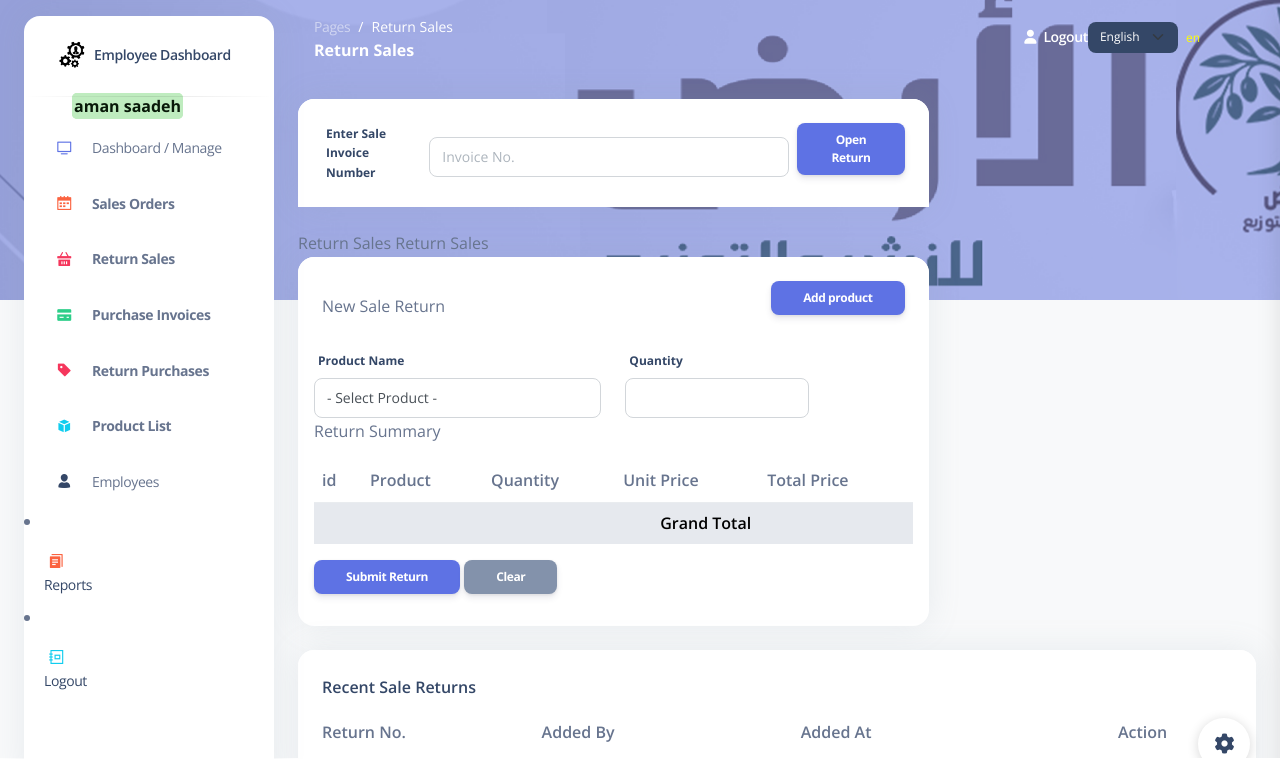
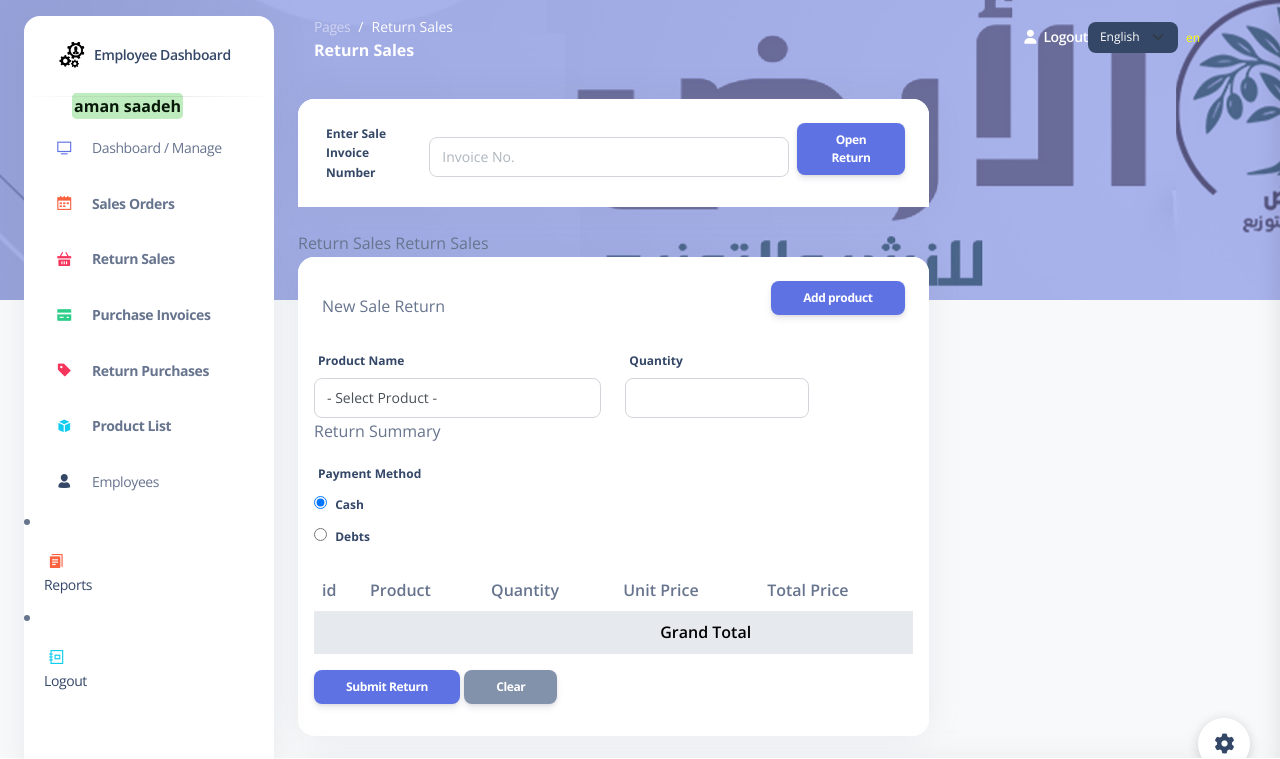
Before and after one commit to MohnadSaadeh/al-ard-library, a Django app: template my_app/templates/return_sales.html in a window 1280 px wide. Shown: the top 759 px of the page. Run offline with Django 3.2, Linux system fonts and the light colour scheme; the template is opened without the code that fills it: values that come from a table or form of the project are taken from there, others are empty; data comes from the database, SQL or seed files in the repository; both versions use the stored data as it was after the commit; some libraries are stand-ins or nearby versions.

Commit message:
fix final to invoices

```diff
--- a/my_app/templates/return_sales.html
+++ b/my_app/templates/return_sales.html
@@ -62,9 +62,21 @@ document.getElementById('invoice-search-form').addEventListener('submit', functi
         </div>
         </form>
 
+
         <form action="/submit_sale_return" method="post">
         {% csrf_token %}
-  <p>{% trans "Return Summary" %}</p>
+        <p>{% trans "Return Summary" %}</p>
+        <div class="form-group mb-3">
+          <label class="form-control-label">{% trans "Payment Method" %}</label>
+          <div>
+            <input type="radio" id="cash" name="invoice_pay_method" value="cash" checked>
+            <label for="cash">{% trans "Cash" %}</label>
+          </div>
+          <div>
+            <input type="radio" id="debts" name="invoice_pay_method" value="debts">
+            <label for="debts">{% trans "Debts" %}</label>
+          </div>
+        </div>
         <table class="table">
           <tr>
             <th>{% trans "id" %}</th>
--- a/my_app/templates/sales_products_report.html
+++ b/my_app/templates/sales_products_report.html
@@ -27,8 +27,8 @@
 
     {% if report_data %}
     <div class="table-responsive">
-        <table class="table table-bordered">
-        <thead>
+        <table class="table table-striped table-bordered">
+        <thead class="table-dark">
             <tr>
             <th>{% trans "Product" %}</th>
             <th>{% trans "Author" %}</th>
```
Also changed, not shown: my_app/templates/employee_reports.html (+4 -6 lines), my_app/templates/empty_products_report.html (+8 -7 lines), my_app/templates/stock_products_report.html (+6 -6 lines), db.sqlite3, locale/ar/LC_MESSAGES/django.po, my_app/migrations/0032_salereturn_invoice_pay_method.py (added), 1 other file.
